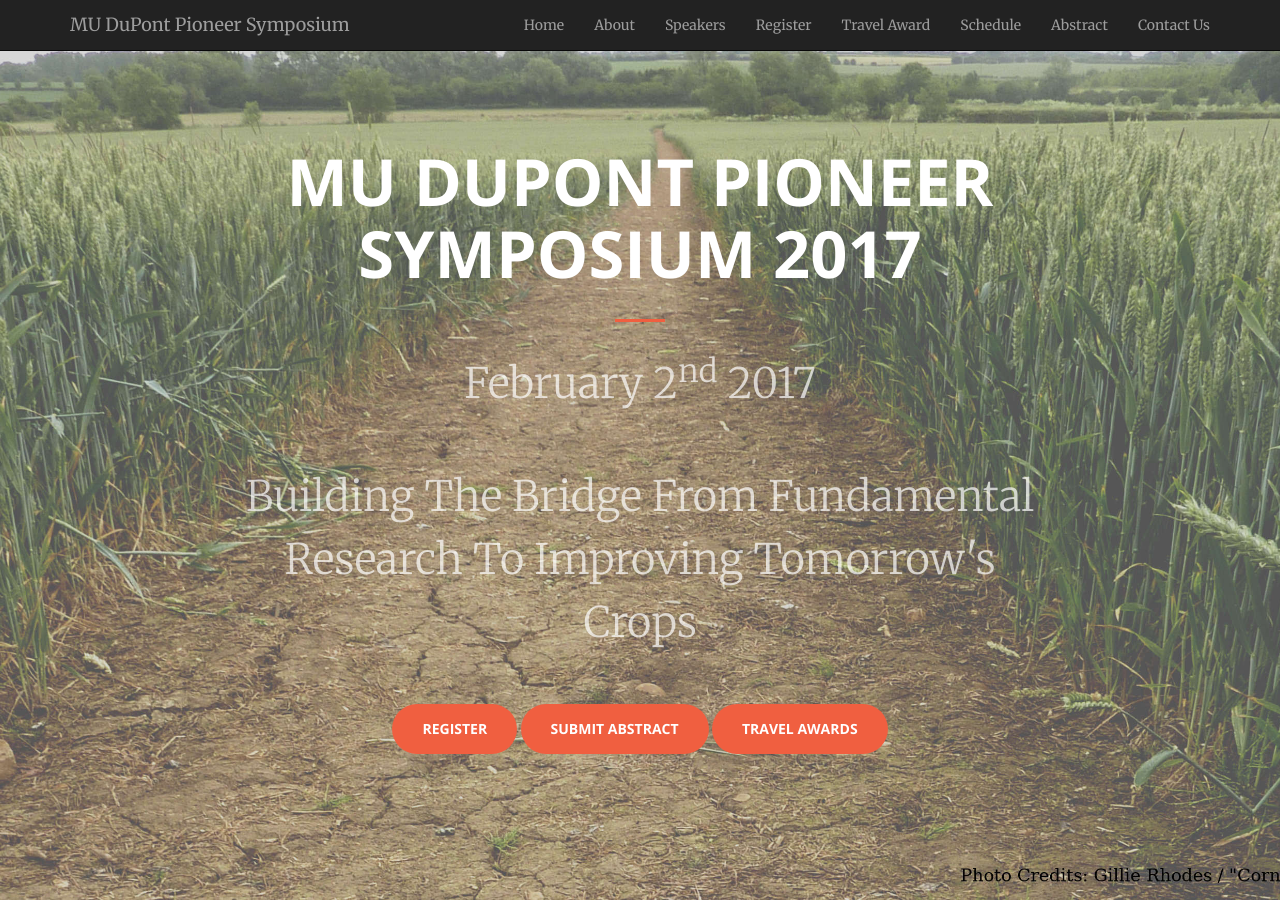
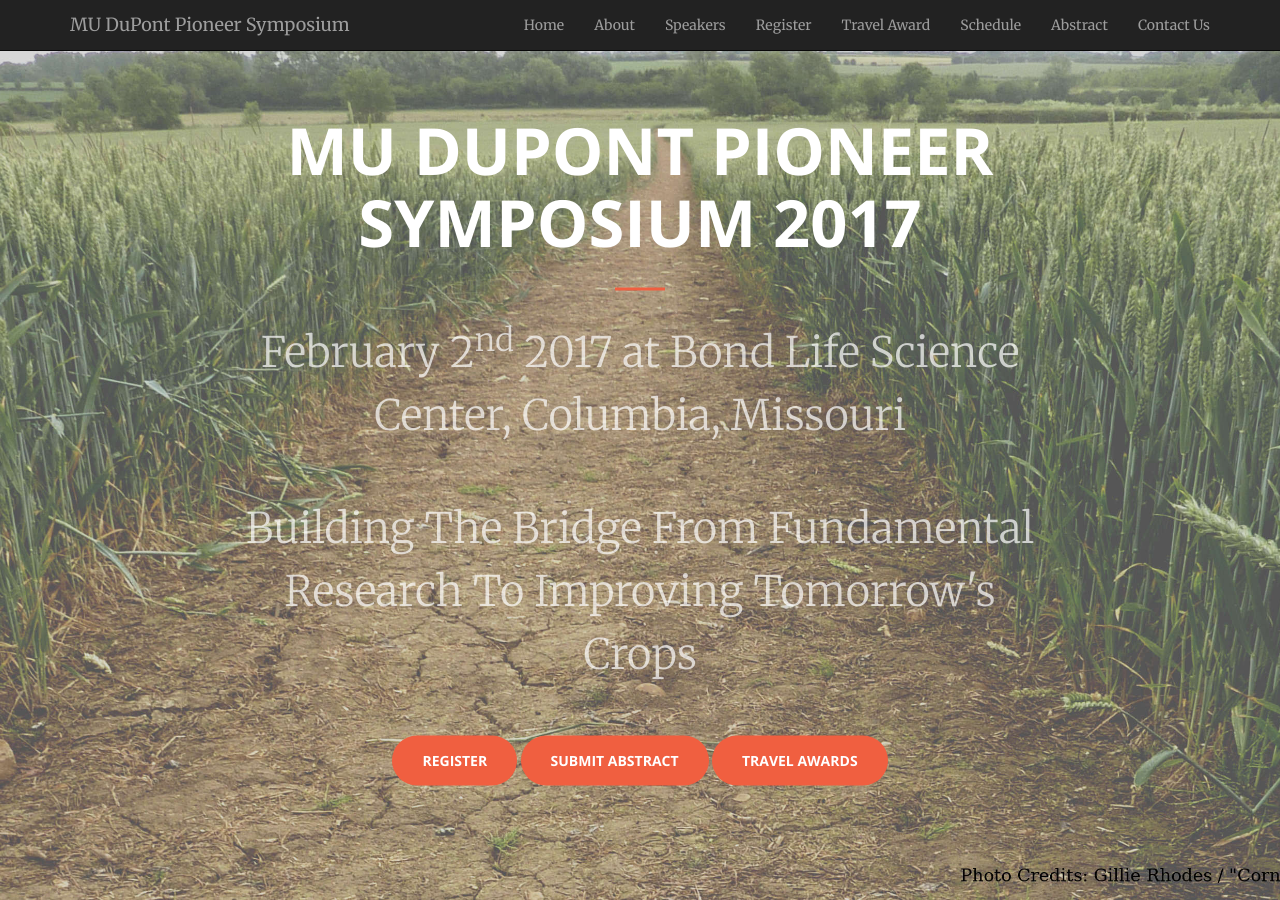
Before and after one commit to mupioneersymposium/mupioneersymposium.github.io, a Jekyll site: the page built from index.html, in a window 1280 px wide and 900 px high. Built offline with Jekyll 4.4.1, drawn with Linux system fonts in a browser that asks for light colours.

Commit message:
Update header.html

```diff
--- a/_includes/header.html
+++ b/_includes/header.html
@@ -3,7 +3,7 @@
         <div class="header-content-inner">
             <h1>MU DuPont Pioneer Symposium 2017</h1>
             <hr>
-            <p style="font-size: 3em;">February 2<sup>nd</sup> 2017</p>
+            <p style="font-size: 3em;">February 2<sup>nd</sup> 2017 at Bond Life Science Center, Columbia, Missouri</p>
             <p style="font-size: 3em;">Building The Bridge From Fundamental Research To Improving Tomorrow's Crops</p>
             <a target="_blank" href="https://www.eventbrite.com/e/mu-dupont-pioneer-symposium-tickets-26468717647" class="btn btn-primary btn-xl page-scroll">Register</a>
             <a target="_blank" href="abstract.html" class="btn btn-primary btn-xl page-scroll">Submit Abstract</a>
```
